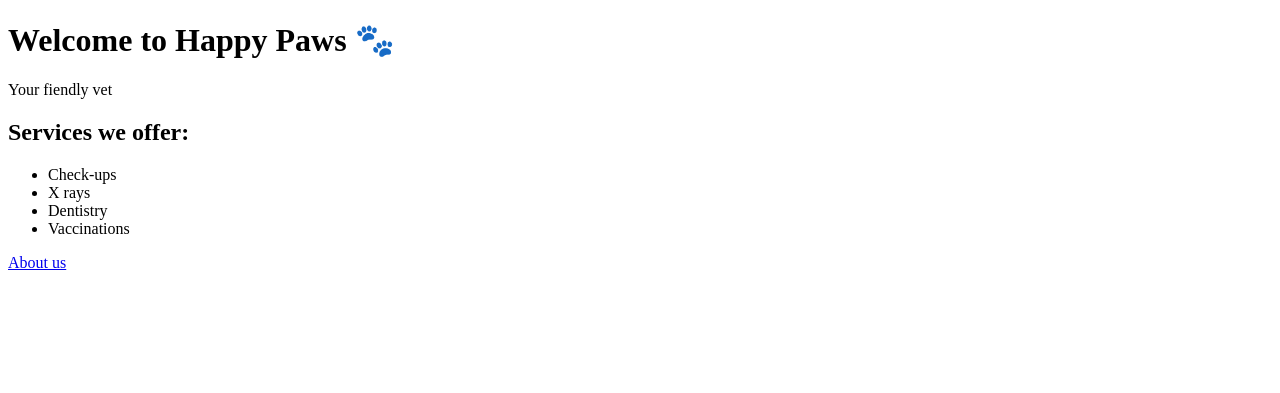
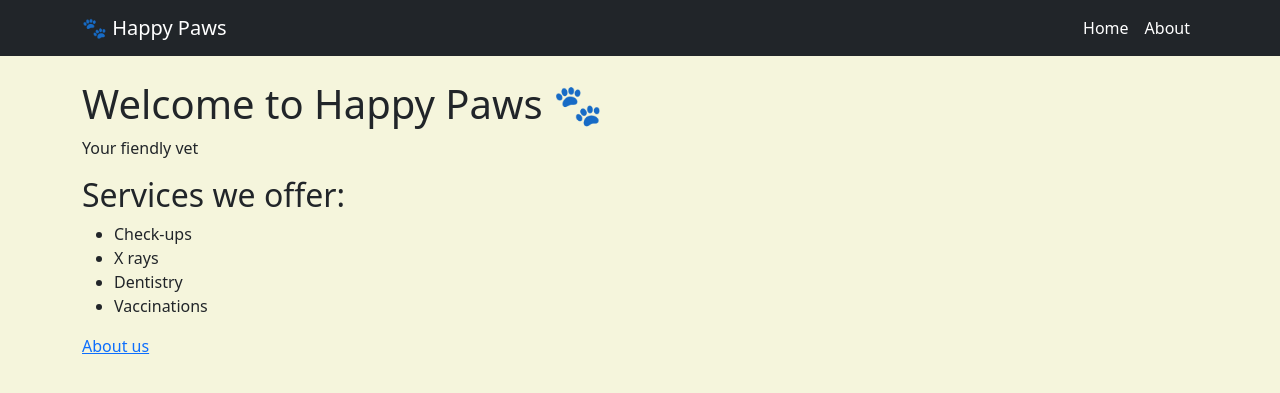
Before and after one commit to CollegePaul/VetClinic, a Django app: page / in a window 1280 px wide. Shown: the top 393 px of the page. Run offline with Django 5.2, Linux system fonts and the light colour scheme.

Commit message:
data update

```diff
--- /dev/null
+++ b/vet/static/style/style.css
@@ -0,0 +1,3 @@
+body {
+    background-color: beige;
+}
--- /dev/null
+++ b/vet/templates/base.html
@@ -0,0 +1,31 @@
+{% load static %}
+<!DOCTYPE html>
+<html lang="en">
+
+<head>
+    <meta charset="UTF-8">
+    <meta name="viewport" content="width=device-width, initial-scale=1.0">
+    <title>{% block title %}Happy Paws Vet Clinic{% endblock %}</title>
+    <link href="https://cdn.jsdelivr.net/npm/bootstrap@5.0.2/dist/css/bootstrap.min.css" rel="stylesheet" integrity="sha384-EVSTQN3/azprG1Anm3QDgpJLIm9Nao0Yz1ztcQTwFspd3yD65VohhpuuCOmLASjC" crossorigin="anonymous">
+    <link href="{% static 'style/style.css' %}" rel="stylesheet">
+</head>
+
+<body>
+    <nav class="navbar navbar-expand-lg bg-dark" data-bs-theme="dark">
+       <div class="container ">
+        <a class="navbar-brand text-white" href="{% url 'home' %}">🐾 Happy Paws</a>
+
+        <ul class="navbar-nav ms-auto">
+                <li class="nav-item"><a class="nav-link text-white" href="{% url 'home' %}">Home</a></li>
+                <li class="nav-item"><a class="nav-link text-white" href="{% url 'about' %}">About</a></li>
+        </ul>
+       </div>
+
+    </nav>
+
+    <main class="container my-4">
+        {% block content %}{% endblock %}
+    </main>
+
+</body>
+</html>
--- a/vet/templates/home.html
+++ b/vet/templates/home.html
@@ -1,11 +1,8 @@
-<!DOCTYPE html>
-<html lang="en-GB">
-<head>
-    <meta charset="UTF-8">
-    <meta name="viewport" content="width=device-width, initial-scale=1.0">
-    <title>Happy Paws</title>
-</head>
-<body>
+{% extends "base.html" %}
+
+{% block title %}Home - Happy Paws {% endblock %}
+
+{% block content %}
     <h1>Welcome to {{ clinic_name }}</h1>
     <p>{{ tagline }}</p>
     <h2>Services we offer:</h2>
@@ -16,5 +13,4 @@
     </ul>
 
     <p><a href="{% url 'about' %}">About us</a></p>
-</body>
-</html>
+{% endblock %}
--- a/vet/vet/settings.py
+++ b/vet/vet/settings.py
@@ -116,7 +116,7 @@ USE_TZ = True
 # https://docs.djangoproject.com/en/5.2/howto/static-files/
 
 STATIC_URL = 'static/'
-
+STATICFILES_DIRS = [BASE_DIR / "static"]
 # Default primary key field type
 # https://docs.djangoproject.com/en/5.2/ref/settings/#default-auto-field
 
```
Also changed, not shown: vet/main/models.py (+18 -1 lines), vet/templates/about.html (+6 -11 lines), vet/db.sqlite3, vet/main/migrations/0001_initial.py (added).
